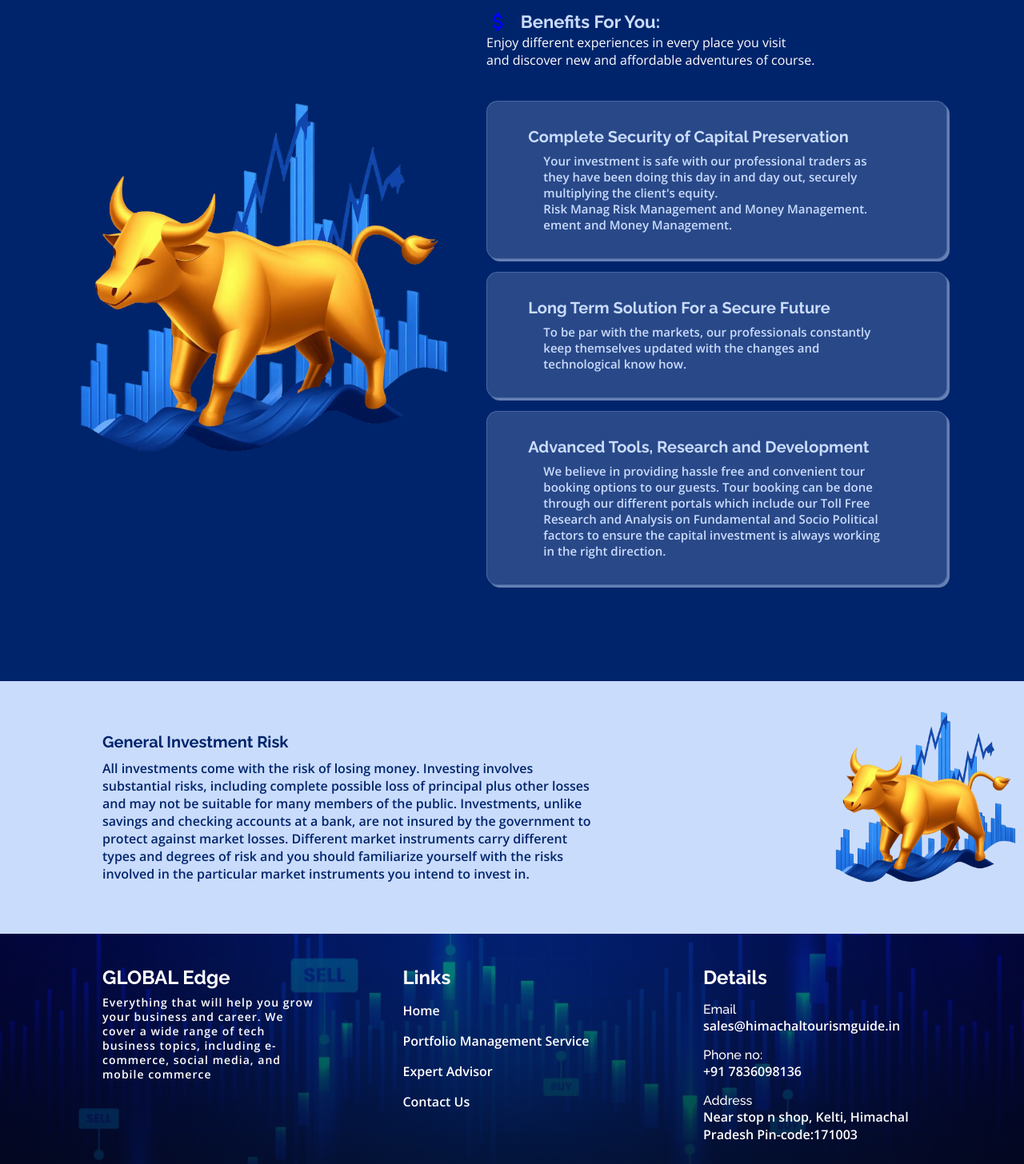
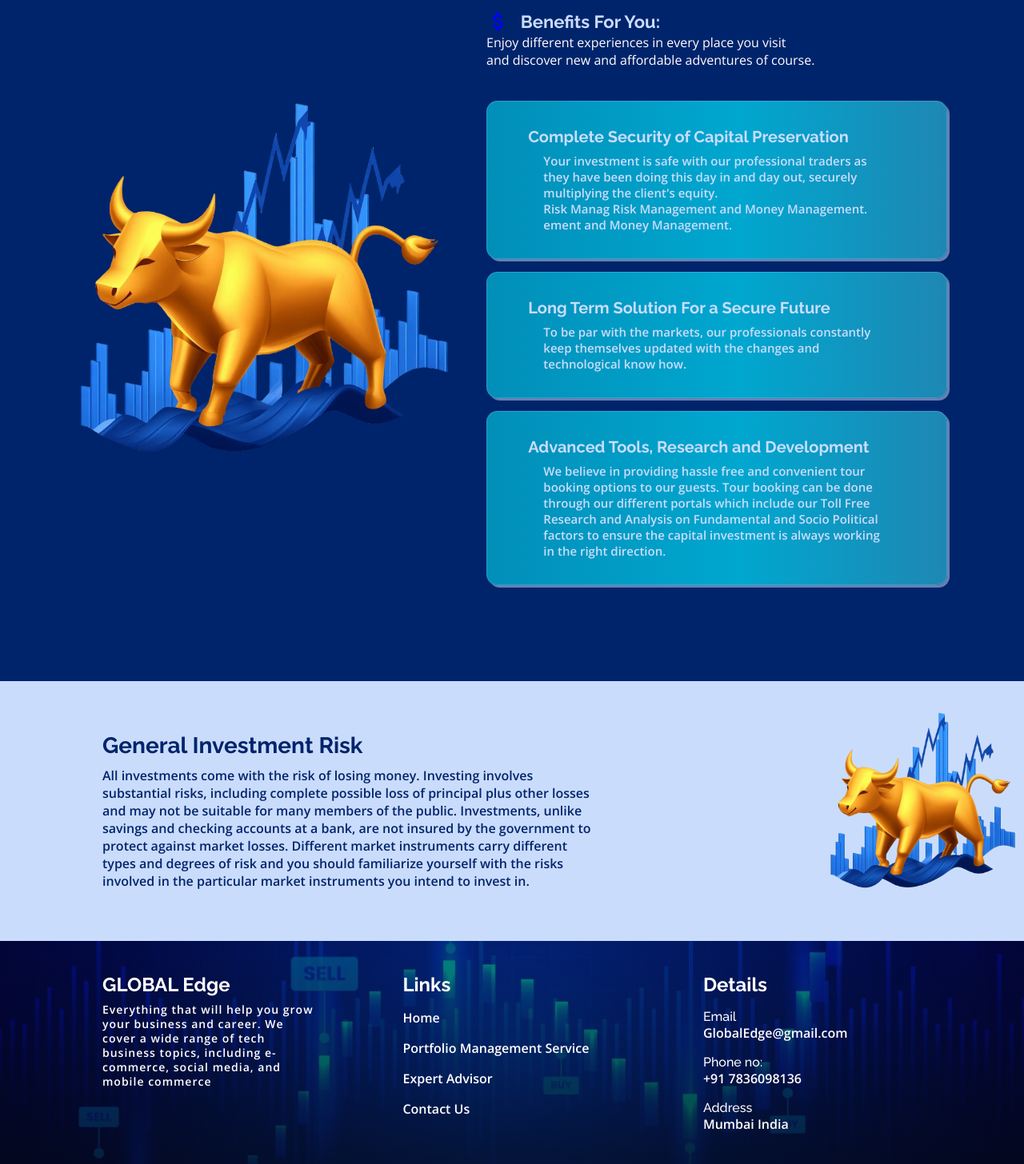
Before and after one commit to abdulsamad2003/prefex-solution, a React (Create React App) app: page / in a window 1280 px wide. Shown: the part 900-2356 px from the top of the page at 80% size. Built offline with nearby package versions, Linux system fonts and the light colour scheme.

Commit message:
add anim to bg of benefits

```diff
--- a/src/componets/Benefits.scss
+++ b/src/componets/Benefits.scss
@@ -1,3 +1,7 @@
+$pp-purple: #861a54;
+$pp-blue: #054f7d;
+$pp-ltblue: #00a7cf;
+
 .why-us{
     position: relative;
     width: 100%;
@@ -59,12 +63,20 @@
         margin: 5vh 0;
 
         .card{
+            background-image: linear-gradient(to right, $pp-blue,$pp-ltblue,$pp-purple,$pp-blue);
+            background-size: 600%;
+            background-position: 0 0;
+            box-shadow: inset 0 0 5em rgba(0,0,0,.5);
+            animation-duration: 5s;
+            animation-iteration-count: infinite;
+            animation-name: gradients;
+
+
             display: flex;
             align-items: center;
             width: 100%;
             padding: 4vh 1.5vw;
             gap: 1vw;
-            background: rgba(202, 220, 252, .2);
             border: 1px solid rgba(202, 220, 252, 0.2);
             border-radius: 14px;
             transition: .3s;
@@ -90,3 +102,9 @@
 
     }
 }
+
+@keyframes gradients {
+    0%   {background-position: 0% 0; }
+    50% {background-position: 50% 0;}
+    100%  {background-position: 0 50% ;}
+}
--- a/src/componets/Footer.js
+++ b/src/componets/Footer.js
@@ -7,13 +7,12 @@ const Footer = () => {
 
 
   return (
-    <>
         <footer className="footer">
         <main className="footer-content left">
             <div className="main-font content">
             <h1>GLOBAL Edge</h1>
                 <p className="para-font">
-                        Everything that will help you grow your business and career. We cover a wide range of tech business topics, including e-commerce, social media, and mobile commerce
+                    Everything that will help you grow your business and career. We cover a wide range of tech business topics, including e-commerce, social media, and mobile commerce
                 </p>
             </div>
         </main>
@@ -47,7 +46,7 @@ const Footer = () => {
                 <ul>
                 <li>
                     <span className="main-font">Email</span>
-                    <Link className="para-font" to="mailto:sales@himachaltourismguide.in" target="_blank">sales@himachaltourismguide.in</Link>
+                    <Link className="para-font" to="mailto:" target="_blank">GlobalEdge@gmail.com</Link>
                 </li>
                 <li>
                     <span className="main-font">Phone no:</span>
@@ -55,8 +54,8 @@ const Footer = () => {
                 </li>
                 <li className="hover">
                     <span className="main-font">Address</span>
-                    <Link className="para-font" to="tel:+91 7836098136">
-                        Near stop n shop, Kelti, Himachal Pradesh Pin-code:171003
+                    <Link className="para-font" to="/">
+                        Mumbai India
                     </Link>
                 </li>
                 </ul>
@@ -64,7 +63,6 @@ const Footer = () => {
             </div>
         </main>
         </footer>
-    </>
 
   );
 };
--- a/src/componets/InvestmentRisk.scss
+++ b/src/componets/InvestmentRisk.scss
@@ -12,7 +12,7 @@
         background: linear-gradient(rgba(0,0,0,.6), rgba(0,0,0,.6)), url(../assets/benefits-1.webp) no-repeat center center/contain, #CADCFC;
     }
     .heading{
-        font-size: clamp(12px, 4vw, 20px);
+        font-size: clamp(20px, 4vw,28px);
     }
     p {
          width: 60%;
```
